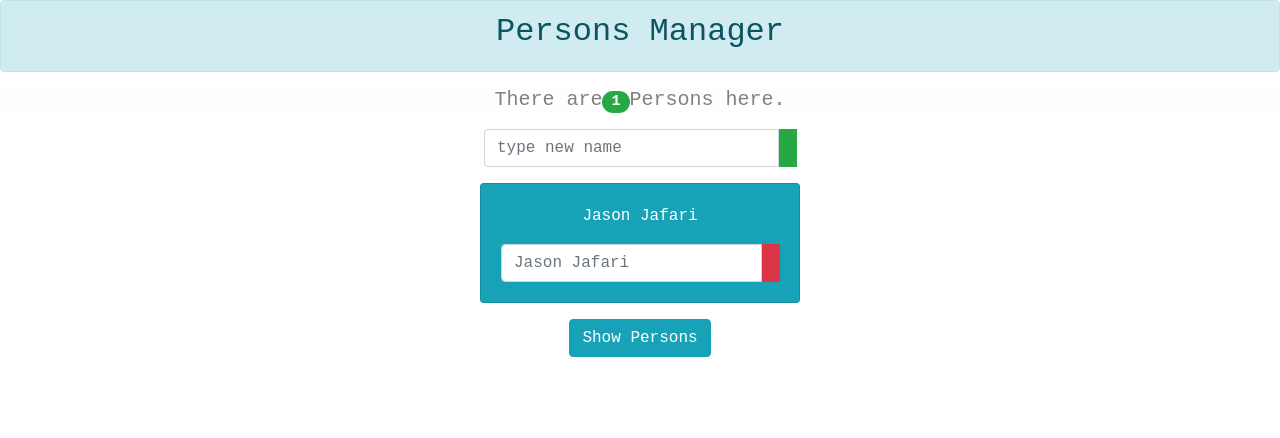
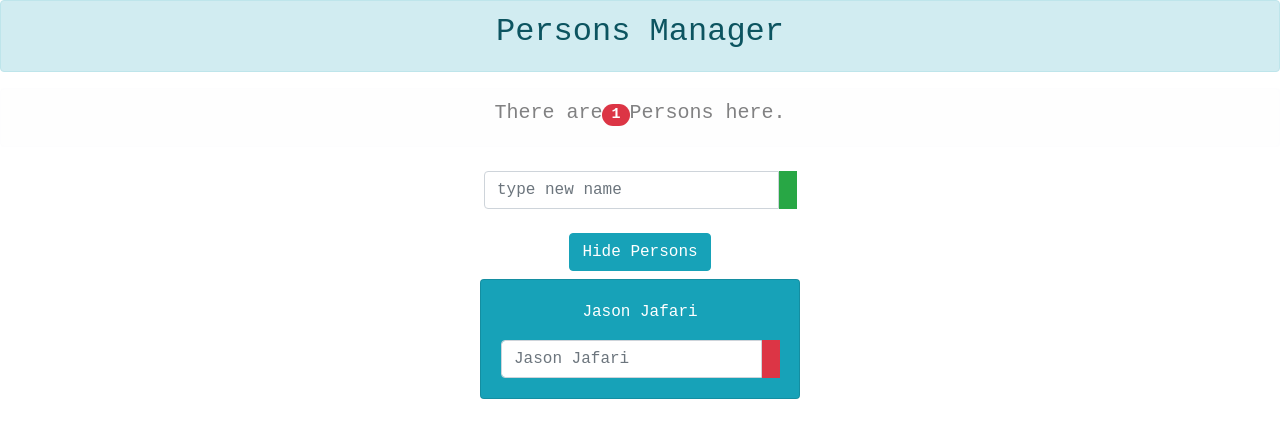
Before and after one commit to thisisjasonjafari/Persons-manager-react, a React (Create React App) app: page / in a window 1280 px wide. Shown: the top 438 px of the page. Built offline with nearby package versions, Linux system fonts and the light colour scheme; some icons are missing.

Commit message:
import some react library

```diff
--- a/package.json
+++ b/package.json
@@ -7,8 +7,10 @@
     "@testing-library/react": "^9.3.2",
     "@testing-library/user-event": "^7.1.2",
     "react": "^16.13.1",
+    "react-bootstrap": "^1.0.1",
     "react-dom": "^16.13.1",
-    "react-scripts": "3.4.1"
+    "react-scripts": "3.4.1",
+    "react-toastify": "^6.0.5"
   },
   "scripts": {
     "start": "react-scripts start",
--- a/src/App.jsx
+++ b/src/App.jsx
@@ -1,4 +1,8 @@
 import React, { Component } from 'react';
+import { Alert, Button, Badge } from 'react-bootstrap';
+
+
+
 import Persons from './components/Person/Persons';
 
 
@@ -62,6 +66,11 @@ class App extends Component {
 
     let person = null;
 
+    let badngeStyle = '';
+    if (persons.length >= 3) badngeStyle = 'success';
+    if (persons.length <= 2) badngeStyle = 'warning';
+    if (persons.length <= 1) badngeStyle = 'danger';
+
     if (showPersons) {
       person = (
         <Persons
@@ -76,14 +85,23 @@ class App extends Component {
 
     return (
       <div className="text-center">
-        <div className="alert alert-info">
+        <Alert variant="info" >
           <h2>Persons Manager</h2>
-        </div>
-        <h5 className="aler alert-light">
-          There are
-          <span className="badge badge-pill badge-success">{persons.length}</span>
+        </Alert>
+        <Alert variant="light">
+
+          <h5>
+            There are
+          <Badge pill
+              variant={badngeStyle}
+            >
+              {persons.length}
+            </Badge>
            Persons here.
           </h5>
+        </Alert>
+
+
         <div className="m-2 p-2">
           <form className="form-inline justify-content-center" onSubmit={event => event.preventDefault()}>
             <div className="input-group w-25">
@@ -96,16 +114,26 @@ class App extends Component {
                 className="form-control"
               />
               <div className="input-group-prepend">
-                <button onClick={this.handleNewPerson} className="btn btn-sm btn-success fa fa-plus-square" />
+                <Button
+                  onClick={this.handleNewPerson}
+                  variant="success"
+                  size="sm"
+                  className="fa fa-plus-square"
+                />
               </div>
 
             </div>
           </form>
 
         </div>
+
+        <button
+          onClick={this.handleShowPerson}
+          className={showPersons ? "m-2 btn btn-info " : "m-2 btn btn-danger"}
+        >
+          {showPersons ? `Hide Persons` : `Show Persons`}
+        </button>
         {person}
-        <button onClick={this.handleShowPerson} className="btn btn-info  "  > Show Persons </button>
-        {/* <Person firstName /> */}
       </div>
     );
   }
```
Also changed, not shown: 1 other file (tests, documents, lock files or other folders).
